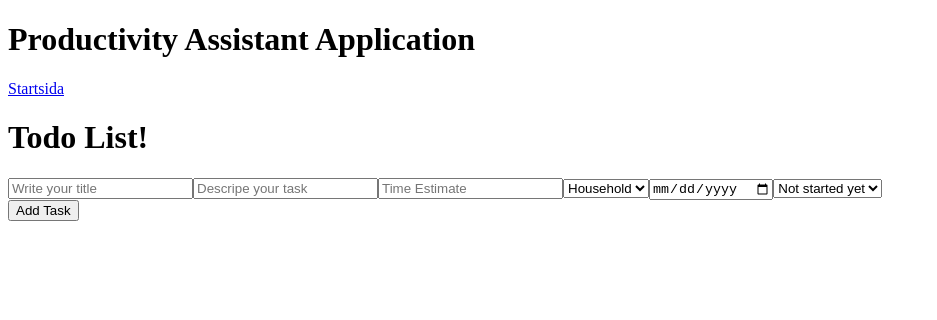
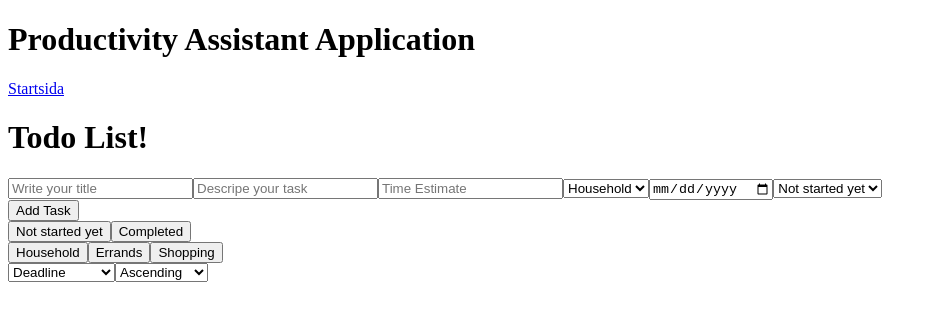
Before and after one commit to yolandaatt/Productivity-App, a React (Vite) app: page /TodoWrapper in a window 1280 px wide. Shown: the top 320 px of the page, without its empty margins (0-937 px from the left). Built offline with nearby package versions, Linux system fonts and the light colour scheme.

Commit message:
Lagt till sortering och filtrering

```diff
--- a/src/App.css
+++ b/src/App.css
@@ -129,6 +129,96 @@
   }
 
 
+  .filterTodoBtn {
+    background-color: #656569;
+    color: #fff;
+    border: 1px solid #eeebf5;
+    padding: 0.75rem 1.5rem;
+    cursor: pointer;
+    margin: 5px;
+    border-radius: 5px;
+    transition: background-color 0.3s ease, color 0.3s ease;
+  }
+
+  .filterTodoBtn:hover {
+    background-color: #4CAF50;
+    color: white;
+    border-color: #4CAF50;
+  }
+
+
+  .filterTodoBtn.active {
+    background-color: #4CAF50;
+    color: white;
+    border-color: #4CAF50;
+  }
+
+  .filterTodoBtn:focus {
+    outline: none;
+    box-shadow: 0 0 5px #4CAF50;
+  }
+
+
+  .filterTodoBtn-container {
+    display: flex;
+    flex-wrap: wrap;
+    justify-content: center;
+    margin-bottom: 1rem;
+  }
+
+  .filterTodoBtn-container .filterTodoBtn {
+    margin: 5px 10px;
+  }
+
+
+  .sortTodos select {
+    outline: none;
+    background: #656569;
+    border: 1px solid #eeebf5;
+    color: #fff;
+    padding: 0.5rem 1rem;
+    width: 200px;
+    margin: 1rem 0;
+    border-radius: 5px;
+    cursor: pointer;
+    appearance: none;
+    text-align: center;
+  }
+
+  .sortTodos select option {
+    background: #656569;
+    color: #fff;
+  }
+
+  .sortTodos select:focus {
+    border-color: #4CAF50;
+  }
+
+  .sortTodos {
+    display: flex;
+    justify-content: space-between;
+    gap: 10px;
+    margin-bottom: 1.5rem;
+  }
+
+  .sortTodos select:hover {
+    background-color: #4CAF50;
+    border-color: #4CAF50;
+  }
+
+
+  .sortTodos select::-ms-expand {
+    display: none;
+  }
+
+  .sortTodos {
+    background-color: #656569;
+    border-radius: 5px;
+    padding: 1rem;
+    margin-bottom: 2rem;
+    box-shadow: 0 0 10px rgba(0, 0, 0, 0.2);
+  }
+
   @keyframes logo-spin {
     from {
       transform: rotate(0deg);
--- /dev/null
+++ b/src/Components/FilterTodos.jsx
@@ -0,0 +1,15 @@
+
+function FilterTodos({title, filters, selectedFilters, handleFilterClick}) {
+    return(
+        <>
+        <div className="todoFilterBtns">
+            {filters.map((filter, index) => (
+                <button key={index} onClick={() => handleFilterClick(filter)} className={`filterTodoBtn  ${selectedFilters.includes(filter)
+                    ? "active" : ""}`}>{filter}</button>
+            ))}
+        </div>
+        </>
+    )
+}
+
+export default FilterTodos
--- /dev/null
+++ b/src/Components/SortTodos.jsx
@@ -0,0 +1,41 @@
+import React, { useState } from "react";
+
+function SortTodos({sortTodos}) {
+
+  const [sortField, setSortField] = useState("deadline")
+
+  const [sortOrder, setSortOrder] = useState("asc")
+
+
+
+  const handleSortFieldChange = (e) => {
+    setSortField(e.target.value)
+    sortTodos(e.target.value, sortOrder)
+  };
+
+
+  const handleSortOrderChange = (e) => {
+    setSortOrder(e.target.value)
+    sortTodos(sortField, e.target.value);
+  };
+
+  return (
+    <>
+    <div className="sortTodos">
+      <select value={sortField} onChange={handleSortFieldChange}>
+        <option value="deadline">Deadline</option>
+        <option value="timeEstimate">Time Estimate</option>
+        <option value="status">Status</option>
+      </select>
+
+
+      <select value={sortOrder} onChange={handleSortOrderChange}>
+        <option value="asc">Ascending</option>
+        <option value="desc">Descending</option>
+      </select>
+    </div>
+    </>
+  );
+}
+
+export default SortTodos;
--- a/src/components/TodoWrapper.jsx
+++ b/src/components/TodoWrapper.jsx
@@ -3,55 +3,148 @@ import AddTodo from "./AddTodo"
 import { v4 as uuidv4 } from 'uuid';
 import Todo from "./Todo";
 import EditTodo from "./EditTodo";
+import { useEffect } from "react";
+import FilterTodos from "./FilterTodos";
+import SortTodos from "./SortTodos";
 
 
 function TodoWrapper() {
 
-    const [todos, setTodos] = useState([])
+
+    const loadTodosFromLocalStorage = () => {
+        const savedTodos = localStorage.getItem('todos');
+        if (savedTodos) {
+          return JSON.parse(savedTodos);
+        }
+        return [];
+      };
+
+    const [todos, setTodos] = useState(loadTodosFromLocalStorage);
+
+
+      useEffect(() => {
+        localStorage.setItem('todos', JSON.stringify(todos));
+      }, [todos])
+
 
 
 
     const addNewTodo = todo => {
         const {title, description, timeEstimate, category, deadline, status} = todo
         const parsedDeadline = new Date(deadline);
-        setTodos([...todos, {id: uuidv4(), task: {title, description, timeEstimate, category, deadline: parsedDeadline, status}, todo, completed: false, isEditing: false}])
-        console.log(todos)
+        setTodos((prevTodos) => [...prevTodos, {id: uuidv4(), task: {title, description, timeEstimate, category, deadline: parsedDeadline, status}, completed: false, isEditing: false}
+        ]);
     }
 
 
 
     const changeStatus = id => {
-        setTodos(todos.map(todo => todo.id === id ? {...todo, task: {...todo.task, status: todo.task.status === "Completed" ? "Not started yet" : "Completed"}} : todo ));
+        setTodos(prevTodos => prevTodos.map(todo => todo.id === id ? { ...todo, task: { ...todo.task, status: todo.task.status === "Completed" ? "Not started yet" : "Completed"}} : todo)
+        );
     };
 
 
     const deleteTodo  = id => {
-        setTodos(todos.filter(todo => todo.id !== id))
-    }
+        setTodos(prevTodos => prevTodos.filter(todo => todo.id !== id));
+};
+
+
 
     const reDoTodo = id => {
-        setTodos(todos.map(todo => todo.id === id ? {...todo, isEditing: !todo.isEditing} : todo))
+        setTodos(prevTodos => prevTodos.map(todo => todo.id === id ? { ...todo, isEditing: !todo.isEditing } : todo)
+        );
     }
 
     const editTask = (task, id) => {
-        setTodos(todos.map(todo => todo.id === id ? {...todo, task, isEditing: !todo.isEditing} : todo))
+        setTodos(prevTodos => prevTodos.map(todo => todo.id === id ? { ...todo, task, isEditing: !todo.isEditing } : todo)
+        );
     }
+
+
+    const [filteredTodos, setFilteredTodos] = useState([])
+    const [selectedStatusFilters, setSelectedStatusFilters] = useState([])
+    const [selectedCategoryFilters, setSelectedCategoryFilters] = useState([])
+
+    const statusFilters = ["Not started yet", "Completed"]
+    const categoryFilters = ["Household", "Errands", "Shopping"]
+
+
+    const handleStatusFilterClick = (status) => {
+        if(selectedStatusFilters.includes(status)) {
+            setSelectedStatusFilters(selectedStatusFilters.filter((filter) => filter !== status))
+        }else {
+            setSelectedStatusFilters([...selectedStatusFilters, status])
+        }
+    }
+
+    const handleCategoryFilters = (category) => {
+        if(selectedCategoryFilters.includes(category)) {
+            setSelectedCategoryFilters(selectedCategoryFilters.filter((filter) => filter !== category))
+        }else {
+            setSelectedCategoryFilters([...selectedCategoryFilters, category])
+        }
+    }
+
+
+    const filterTodos = () =>  {
+        let filtered = [...todos]
+        if(selectedStatusFilters.length > 0) {
+            filtered = filtered.filter((todo) => selectedStatusFilters.includes(todo.task.status))
+        } if(selectedCategoryFilters.length > 0) {
+            filtered = filtered.filter((todo) => selectedCategoryFilters.includes(todo.task.category))
+          }
+
+          setFilteredTodos(filtered)
+
+        }
+
+        useEffect(() => {
+            filterTodos()
+          }, [selectedStatusFilters, selectedCategoryFilters, todos])
+
+
+          const sortTodos = (field, order) => {
+            const sorted = [...todos]
+            sorted.sort((a, b) => {
+            const valueA = a.task[field]
+            const valueB = b.task[field]
+
+            if (field === "status") {
+                const statusOrder = ["Not started yet", "Completed"]
+                return order === "asc" ? statusOrder.indexOf(valueA) - statusOrder.indexOf(valueB) : statusOrder.indexOf(valueB) - statusOrder.indexOf(valueA);
+              }
+
+           if (field === "deadline" || field === "timeEstimate") {
+                const dateA = field === "deadline" ? new Date(valueA) : valueA
+                const dateB = field === "deadline" ? new Date(valueB) : valueB
+                return order === "asc" ? dateA - dateB : dateB - dateA
+              }
+
+
+              return 0;
+            });
+
+
+            setTodos(sorted);
+
+          };
 
 
     return(
         <div className="todoWrapper">
-            <h1>Todo List!</h1>
-        <AddTodo addNewTodo={addNewTodo}/>
-        {todos.map((todo, index) => (
-            todo.isEditing  ? (<EditTodo key={index} task={todo} editTask={editTask} />)
-            :
-         <Todo task ={todo} key={index} changeStatus={changeStatus}
-             deleteTodo = {deleteTodo}  reDoTodo={reDoTodo}
-             editTask ={editTask}/>
-        ) )}
-        </div>
-
-    )
-}
+        <h1>Todo List!</h1>
+        <AddTodo addNewTodo={addNewTodo} />
+        <FilterTodos title="Status Filters" filters={statusFilters} selectedFilters={selectedStatusFilters} handleFilterClick={handleStatusFilterClick}/>
+        <FilterTodos title="Category Filters" filters={categoryFilters} selectedFilters={selectedCategoryFilters} handleFilterClick={handleCategoryFilters}/>
+        <SortTodos sortTodos={sortTodos} />
+        {filteredTodos.map((todo, index) =>
+          todo.isEditing ? (
+            <EditTodo key={index} task={todo} editTask={editTask} />) :
+             (  <Todo key={index} task={todo} changeStatus={changeStatus} deleteTodo={deleteTodo} reDoTodo={reDoTodo} />
+          )
+        )}
+      </div>
+    );
+  };
 
 export default TodoWrapper
```
Also changed, not shown: src/components/AddTodo.jsx (line endings or trailing spaces).
